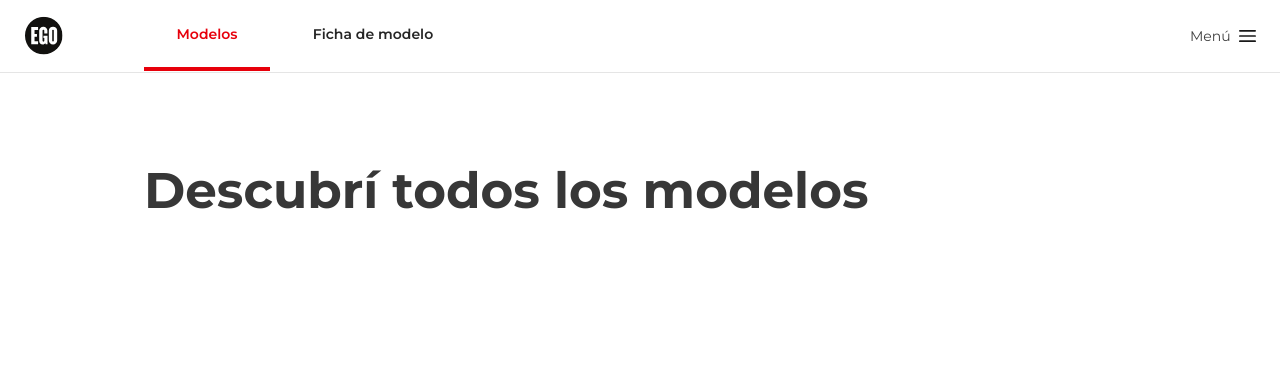
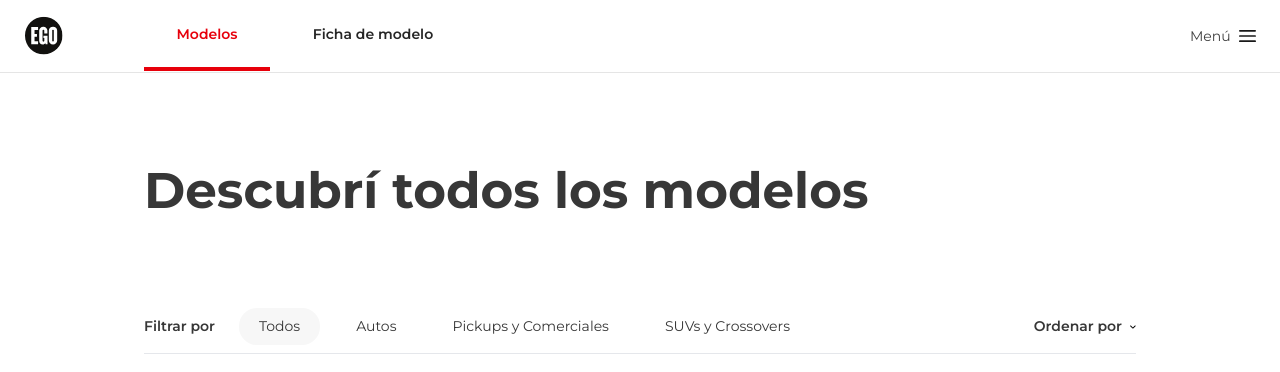
Before and after one commit to emanuelpps/ego-agency-challenge-EP, a Next.js app: page / in a window 1280 px wide. Shown: the top 372 px of the page. Built offline with nearby package versions, Linux system fonts and the light colour scheme.

Commit message:
feat: add FilterBar and CarsCard components; implement CarsGrid layout

```diff
--- a/app/page.tsx
+++ b/app/page.tsx
@@ -1,9 +1,11 @@
 import CarsHeader from "@/features/cars/components/list/CarsHeader";
+import FilterBar from "@/features/cars/components/list/FilterBar";
 
 export default function Home() {
   return (
     <main className="max-w-5xl min-h-screen px-4 pt-20 mx-auto">
       <CarsHeader />
+      <FilterBar />
     </main>
   );
 }
--- /dev/null
+++ b/features/cars/components/list/CarsCard.tsx
@@ -0,0 +1,36 @@
+import React from "react";
+import Image from "next/image";
+
+interface Car {
+  id: number;
+  title: string;
+  year: number;
+  price: number;
+  imageUrl: string;
+}
+
+interface CarsCardProps {
+  cars: Car[];
+}
+
+const CarsCard: React.FC<CarsCardProps> = ({ cars }) => {
+  return (
+    <div>
+      {cars.map((car, index) => (
+        <div key={index} style={{ marginBottom: "20px" }}>
+          <h2>{car.title}</h2>
+          <p style={{ fontWeight: "300", fontSize: "14px" }}>
+            {car.year} | ${car.price}
+          </p>
+          <Image
+            src={car.imageUrl}
+            alt={car.title}
+            style={{ width: "100%", height: "auto" }}
+          />
+        </div>
+      ))}
+    </div>
+  );
+};
+
+export default CarsCard;
--- a/features/cars/components/list/CarsGrid.tsx
+++ b/features/cars/components/list/CarsGrid.tsx
@@ -0,0 +1,30 @@
+import React from "react";
+import FilterBar from "./FilterBar";
+import CarsCard from "./CarsCard";
+
+interface Car {
+  id: number;
+  title: string;
+  year: number;
+  price: number;
+  imageUrl: string;
+}
+
+interface CarsGridProps {
+  cars: Car[];
+}
+
+export const CarsGrid: React.FC<CarsGridProps> = ({ cars }) => {
+  return (
+    <div className="w-full">
+      <FilterBar />
+      <div className="grid grid-cols-1 sm:grid-cols-2 lg:grid-cols-3 xl:grid-cols-4 gap-6 mt-6">
+        {cars.map((car) => (
+          <CarsCard key={car.id} cars={car} />
+        ))}
+      </div>
+    </div>
+  );
+};
+
+export default CarsGrid;
--- /dev/null
+++ b/features/cars/components/list/FilterBar.tsx
@@ -0,0 +1,42 @@
+"use client";
+import { useState } from "react";
+import SortSelect from "./SortSelect";
+
+type FilterType = "todos" | "autos" | "pickups" | "suvs";
+
+export default function FilterBar() {
+  const [activeFilter, setActiveFilter] = useState<FilterType>("todos");
+
+  const filters: { label: string; value: FilterType }[] = [
+    { label: "Todos", value: "todos" },
+    { label: "Autos", value: "autos" },
+    { label: "Pickups y Comerciales", value: "pickups" },
+    { label: "SUVs y Crossovers", value: "suvs" },
+  ];
+
+  return (
+    <div className="flex items-center justify-between gap-6 border-b border-gray-200 pb-2 mt-20">
+      <div className="flex flex-nowrap items-center gap-6 w-full">
+        <span className="font-semibold text-[14px] text-[#373737] whitespace-nowrap">
+          Filtrar por
+        </span>
+        <div className="flex flex-nowrap gap-4">
+          {filters.map((filter) => (
+            <button
+              key={filter.value}
+              onClick={() => setActiveFilter(filter.value)}
+              className={`px-5 py-2 transition-colors flex justify-center items-center text-[#373737] rounded-[18px] text-[14px] whitespace-nowrap ${
+                activeFilter === filter.value
+                  ? "bg-[#F7F7F7]"
+                  : "hover:bg-[#F7F7F7]"
+              }`}
+            >
+              {filter.label}
+            </button>
+          ))}
+        </div>
+      </div>
+      <SortSelect />
+    </div>
+  );
+}
--- /dev/null
+++ b/features/cars/components/list/SortSelect.tsx
@@ -0,0 +1,64 @@
+"use client";
+import { useState } from "react";
+import Image from "next/image";
+
+export default function SortSelect() {
+  const [isOpen, setIsOpen] = useState(false);
+  const [selectedOption, setSelectedOption] = useState<string | null>(null);
+
+  const sortOptions = [
+    { label: "Precio: Menor a Mayor", value: "precio-asc" },
+    { label: "Precio: Mayor a Menor", value: "precio-desc" },
+    { label: "Más nuevos primero", value: "año-desc" },
+    { label: "Más viejos primero", value: "año-asc" },
+  ];
+
+  const handleSelect = (value: string) => {
+    setSelectedOption(value);
+    setIsOpen(false);
+  };
+
+  return (
+    <div className="relative flex w-full justify-end items-center gap-2">
+      <span
+        className="font-semibold text-[14px] text-[#373737] cursor-pointer"
+        onClick={() => setIsOpen(!isOpen)}
+      >
+        Ordenar por
+      </span>
+      <Image
+        src="/icons/SortArrow.svg"
+        alt="Sort Icon"
+        width={6}
+        height={6}
+        className={`cursor-pointer transition-transform duration-200 ${
+          isOpen ? "rotate-0" : "rotate-180"
+        }`}
+        onClick={() => setIsOpen(!isOpen)}
+      />
+      {isOpen && (
+        <ul className="absolute top-full right-0 mt-2 w-56 bg-white border border-gray-200 rounded-md shadow-md z-50">
+          <li
+            onClick={() => handleSelect("")}
+            className={`px-4 py-2 cursor-pointer border-b border-gray-100 hover:bg-gray-100 ${
+              selectedOption === "" ? "bg-gray-100" : ""
+            }`}
+          >
+            Nada
+          </li>
+          {sortOptions.map((option) => (
+            <li
+              key={option.value}
+              onClick={() => handleSelect(option.value)}
+              className={`px-4 py-2 cursor-pointer border-b border-gray-100 hover:bg-gray-100 ${
+                selectedOption === option.value ? "bg-gray-100" : ""
+              }`}
+            >
+              {option.label}
+            </li>
+          ))}
+        </ul>
+      )}
+    </div>
+  );
+}
```
Also changed, not shown: components/filters/FilterBar.tsx (deleted), components/filters/SortSelect.tsx (deleted), public/icons/SortArrow.svg (added).
